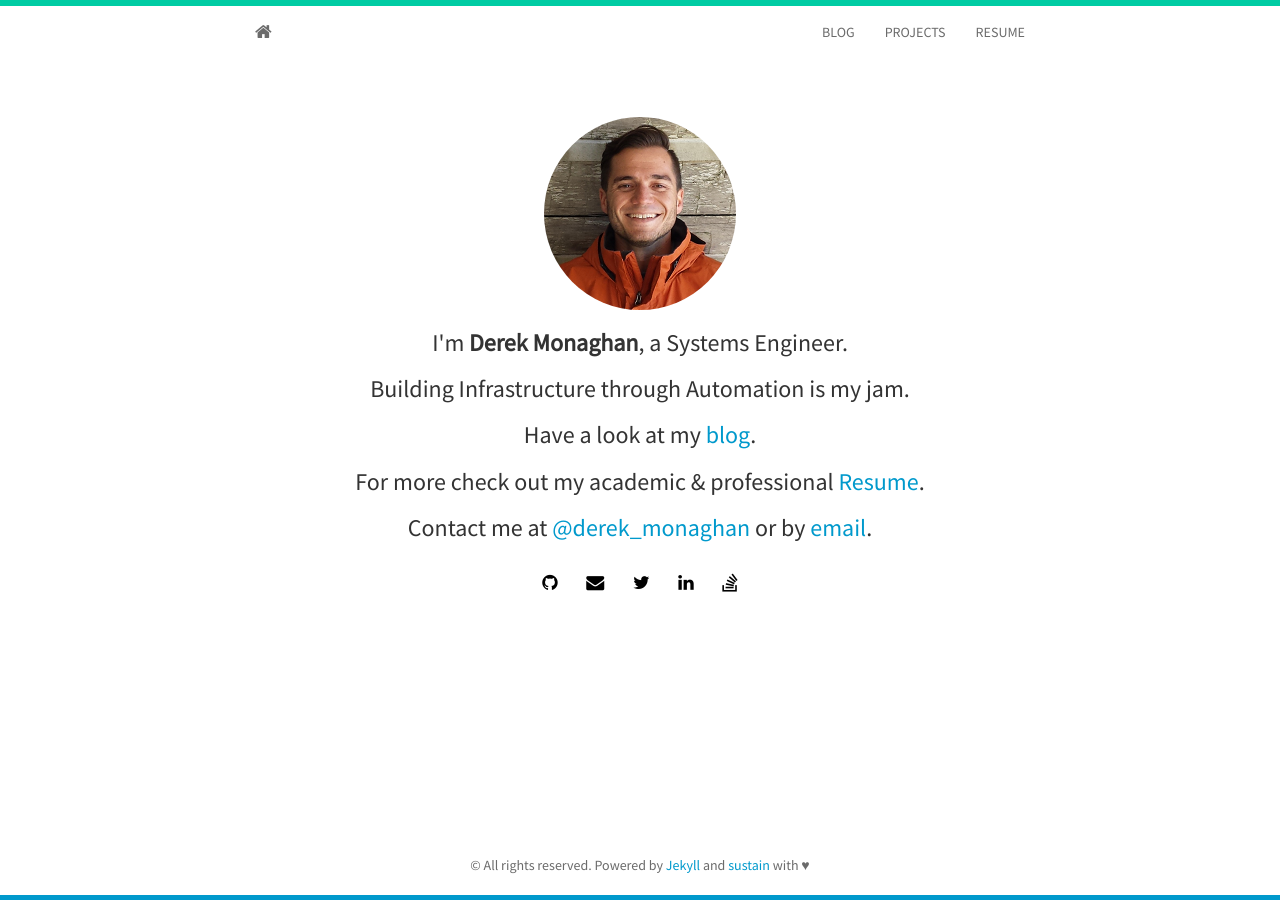
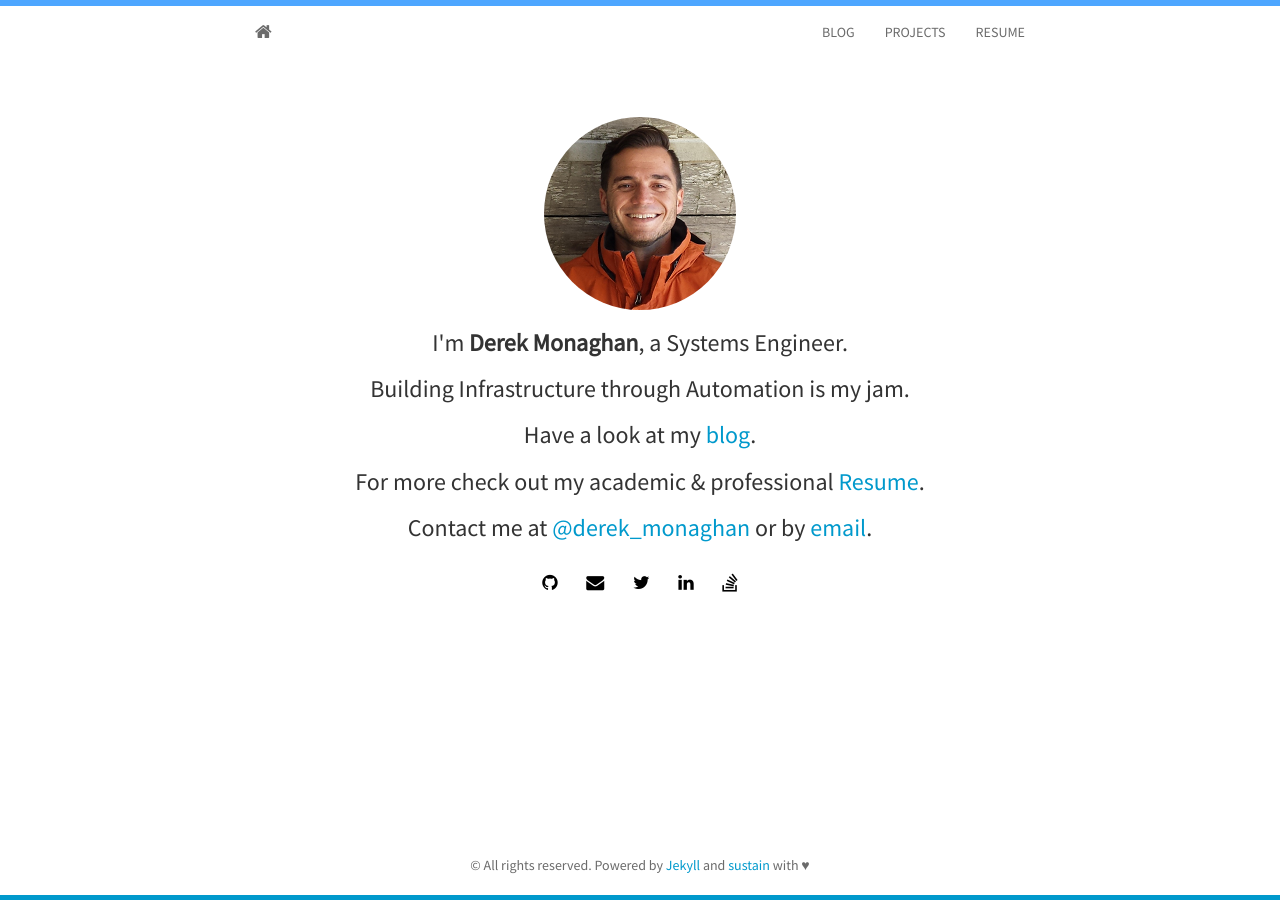
Before and after one commit to dmonagha/dmonagha.github.io, a Jekyll site: the page built from index.html, in a window 1280 px wide. Built offline with Jekyll 4.4.1, drawn with Linux system fonts in a browser that asks for light colours; nearby versions of some CDN libraries; the list of posts is cut into pages by our own code.

Commit message:
Update main.css

```diff
--- a/static/css/main.css
+++ b/static/css/main.css
@@ -6,7 +6,7 @@ body {
   background-color: #fff;
   font-family: 'Source Sans Pro', sans-serif;
   /* The html and body elements cannot have any padding or margin. */
-  border-top: 3px solid #00CCA3;
+  border-top: 3px solid #4DA6FF;
 }
 /* Wrapper for page content to push down footer */
 #wrap {
```
